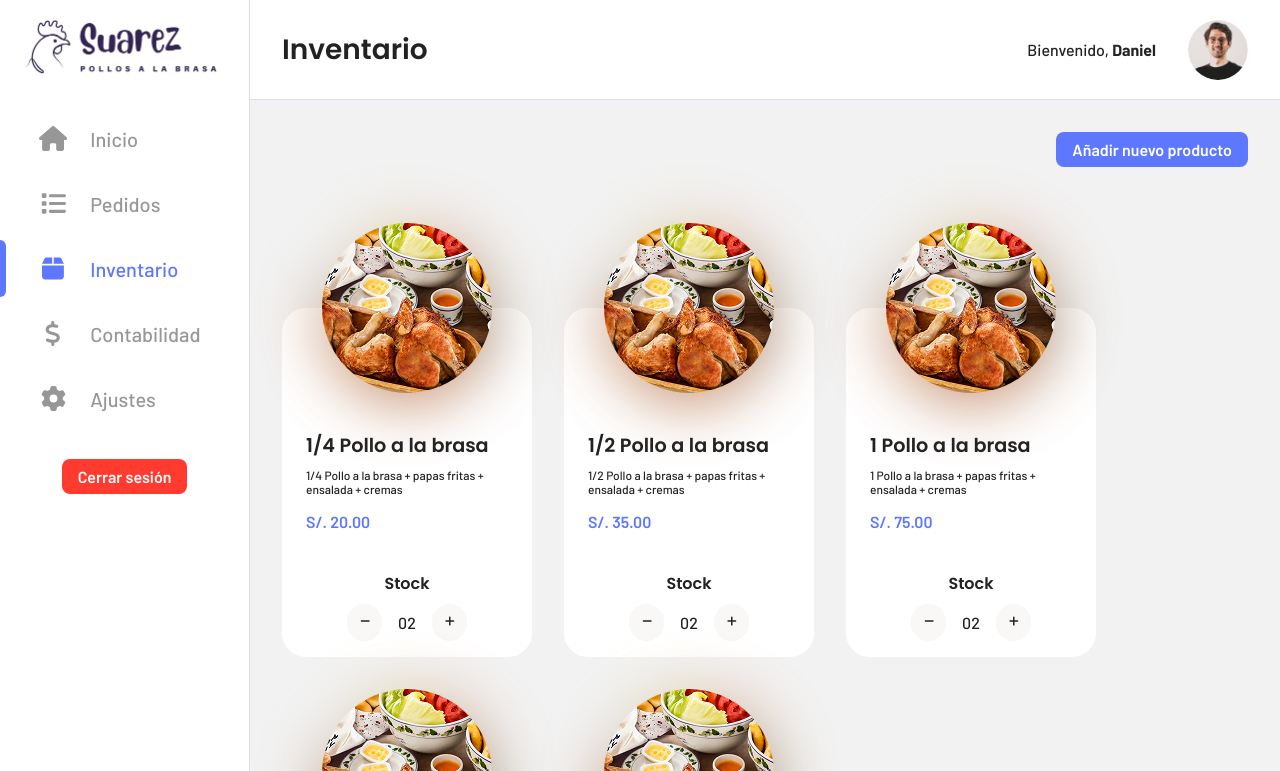
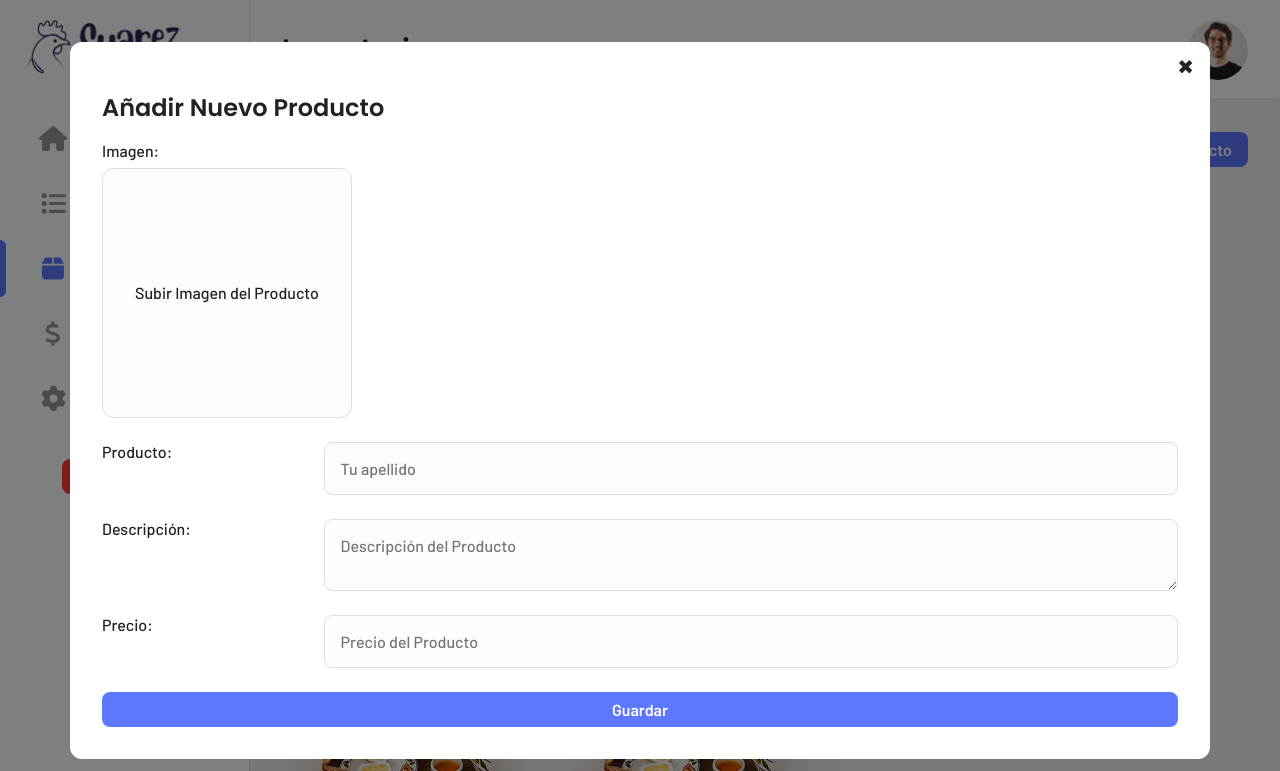
Before and after one commit to dan-vc/sistema-interno-polleria-suarez, a plain HTML site: page inventory.html in a window 1280 px wide. Both pictures are taken after a click on the link "Añadir nuevo producto". Shown: the top 771 px of the page. Drawn offline with Linux system fonts and the light colour scheme.

Commit message:
Add Product Popup Solved

```diff
--- a/inventory.html
+++ b/inventory.html
@@ -40,7 +40,7 @@
     <main>
         <section id="inventory">
             <div class="heading">
-                <a class="btn" id="openPopup">Añadir nuevo producto</a>
+                <a class="btn openPopup" data-target="addProductPopup">Añadir nuevo producto</a>
             </div>
 
             <div class="products-wrapper">
@@ -211,7 +211,7 @@
     </main>
 
     <!-- Popup flotante -->
-    <div id="popup" class="popup">
+    <div id="addProductPopup" class="popup">
         <div class="popup-content">
             <button id="closePopup" class="close-btn">✖</button>
 
```
Also changed, not shown: js/orders.js (deleted, +0 -12 lines), orders.html (+0 -1 lines).
